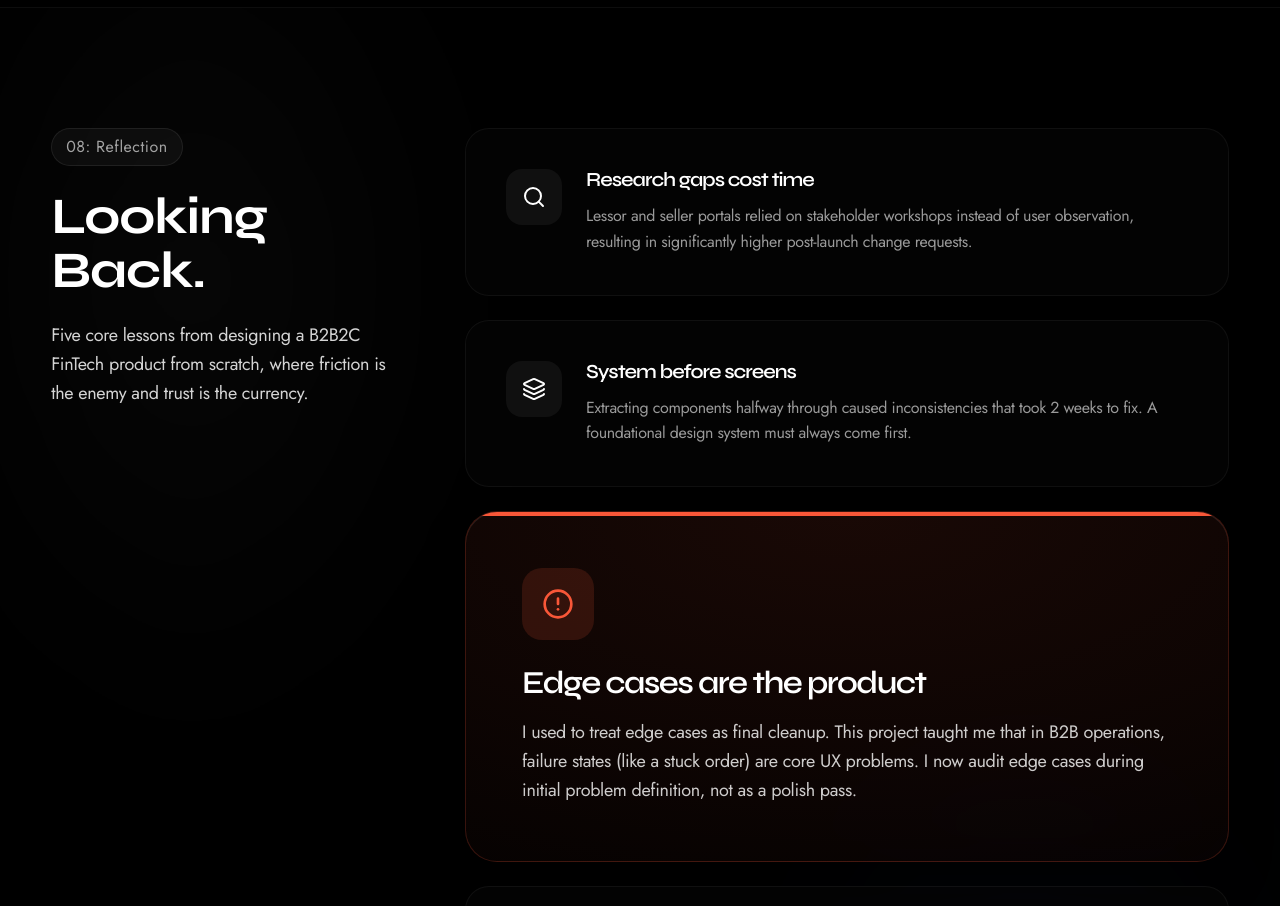
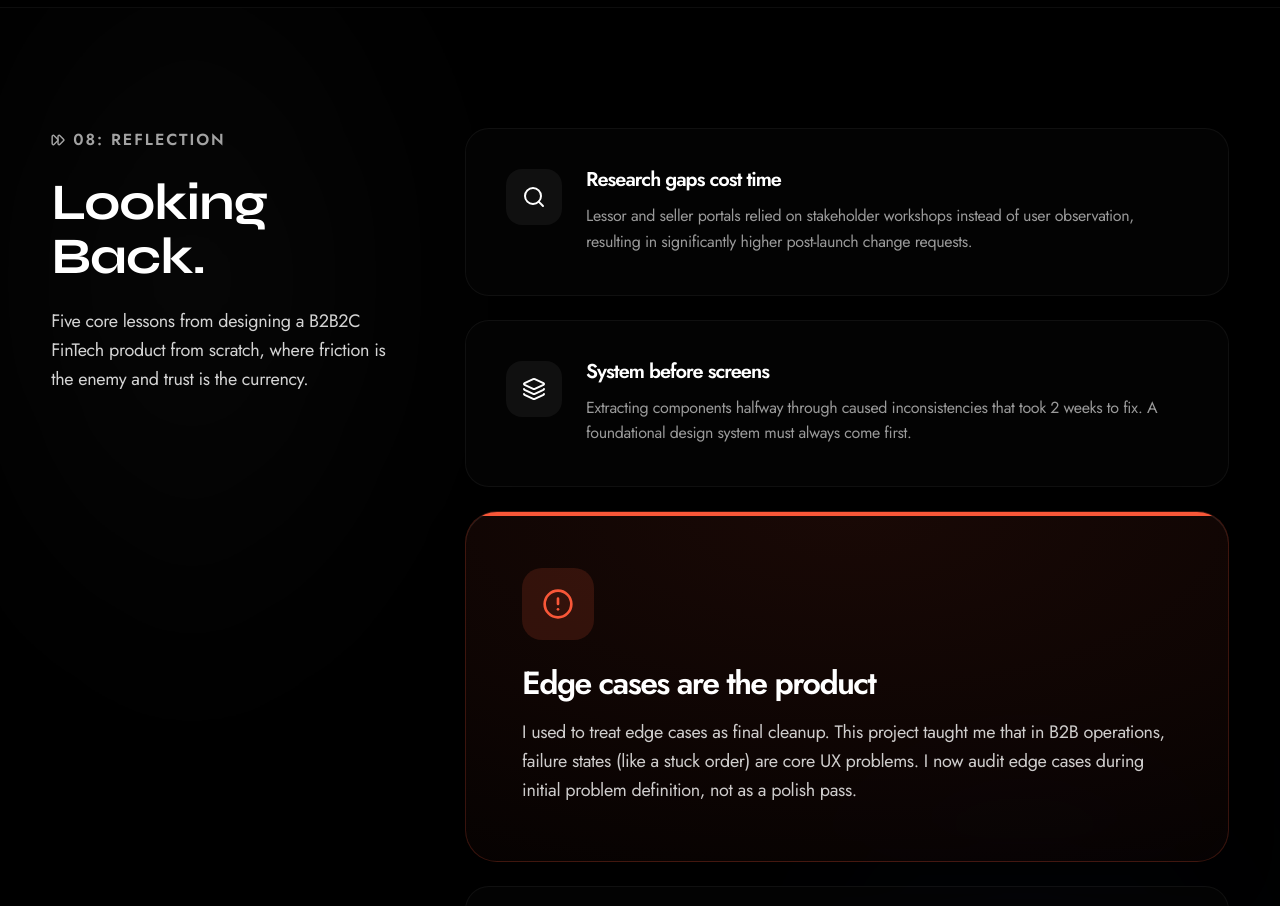
Before and after one commit to skssandeep/portfolio, a React (Vite) app: page /smart-epp in a window 1280 px wide. Shown: the part 10040-10946 px from the top of the page. Built offline with nearby package versions, Linux system fonts and the light colour scheme.

Commit message:
style: Match Reflection header to top sections and use Jost for card titles

```diff
--- a/src/pages/SmartEPPCaseStudy.tsx
+++ b/src/pages/SmartEPPCaseStudy.tsx
@@ -1773,8 +1773,9 @@ export const SmartEPPCaseStudy = () => {
 
             {/* Left Column: Sticky Header */}
             <div className="lg:col-span-4" style={{ display: 'flex', flexDirection: 'column', gap: '24px', marginTop: 0, paddingTop: 0 }}>
-              <div style={{ display: 'inline-flex', alignItems: 'center', gap: '8px', background: 'rgba(255,255,255,0.04)', border: '1px solid rgba(255,255,255,0.08)', borderRadius: '100px', padding: '6px 14px', alignSelf: 'flex-start' }}>
-                <span style={{ fontSize: '16px', color: '#a3a3a3', fontFamily: "'Jost', sans-serif", letterSpacing: '0.5px' }}>08: Reflection</span>
+              <div style={{ display: 'inline-flex', alignItems: 'center', gap: '8px', color: '#a3a3a3', fontSize: '16px', fontWeight: 600, letterSpacing: '2px', textTransform: 'uppercase', alignSelf: 'flex-start' }}>
+                <FastForward size={14} strokeWidth={2.5} />
+                <span>08: Reflection</span>
               </div>
               <h2 style={{ fontSize: 'clamp(2.5rem, 4vw, 3.5rem)', fontWeight: 700, color: '#fff', lineHeight: 1.05, letterSpacing: '-0.02em', margin: 0, fontFamily: 'var(--font-heading)' }}>
                 Looking Back.
@@ -1795,7 +1796,7 @@ export const SmartEPPCaseStudy = () => {
               >
                 <div style={{ background: 'rgba(255,255,255,0.05)', padding: '16px', borderRadius: '16px', color: '#fff' }}><Search size={24} /></div>
                 <div>
-                  <h3 style={{ fontSize: '20px', fontWeight: 600, color: '#fff', marginBottom: '12px' }}>Research gaps cost time</h3>
+                  <h3 style={{ fontSize: '20px', fontWeight: 600, color: '#fff', marginBottom: '12px', fontFamily: "'Jost', sans-serif" }}>Research gaps cost time</h3>
                   <p style={{ fontSize: '16px', color: 'rgba(255,255,255,0.6)', lineHeight: 1.6, margin: 0 }}>Lessor and seller portals relied on stakeholder workshops instead of user observation, resulting in significantly higher post-launch change requests.</p>
                 </div>
               </motion.div>
@@ -1808,7 +1809,7 @@ export const SmartEPPCaseStudy = () => {
               >
                 <div style={{ background: 'rgba(255,255,255,0.05)', padding: '16px', borderRadius: '16px', color: '#fff' }}><Layers size={24} /></div>
                 <div>
-                  <h3 style={{ fontSize: '20px', fontWeight: 600, color: '#fff', marginBottom: '12px' }}>System before screens</h3>
+                  <h3 style={{ fontSize: '20px', fontWeight: 600, color: '#fff', marginBottom: '12px', fontFamily: "'Jost', sans-serif" }}>System before screens</h3>
                   <p style={{ fontSize: '16px', color: 'rgba(255,255,255,0.6)', lineHeight: 1.6, margin: 0 }}>Extracting components halfway through caused inconsistencies that took 2 weeks to fix. A foundational design system must always come first.</p>
                 </div>
               </motion.div>
@@ -1822,7 +1823,7 @@ export const SmartEPPCaseStudy = () => {
                 <div style={{ position: 'absolute', top: 0, left: 0, width: '100%', height: '4px', background: 'var(--semantic-brand)' }} />
                 <div style={{ background: 'rgba(249,87,56,0.15)', padding: '20px', borderRadius: '20px', color: 'var(--semantic-brand)', alignSelf: 'flex-start' }}><AlertCircle size={32} /></div>
                 <div>
-                  <h3 style={{ fontSize: '32px', fontWeight: 600, color: '#fff', marginBottom: '16px', lineHeight: 1.2, fontFamily: 'var(--font-heading)' }}>Edge cases are the product</h3>
+                  <h3 style={{ fontSize: '32px', fontWeight: 600, color: '#fff', marginBottom: '16px', lineHeight: 1.2, fontFamily: "'Jost', sans-serif" }}>Edge cases are the product</h3>
                   <p style={{ fontSize: '18px', color: 'rgba(255,255,255,0.8)', lineHeight: 1.6, margin: 0 }}>I used to treat edge cases as final cleanup. This project taught me that in B2B operations, failure states (like a stuck order) are core UX problems. I now audit edge cases during initial problem definition, not as a polish pass.</p>
                 </div>
               </motion.div>
@@ -1835,7 +1836,7 @@ export const SmartEPPCaseStudy = () => {
               >
                 <div style={{ background: 'rgba(255,255,255,0.05)', padding: '16px', borderRadius: '16px', color: '#fff' }}><Lightbulb size={24} /></div>
                 <div>
-                  <h3 style={{ fontSize: '20px', fontWeight: 600, color: '#fff', marginBottom: '12px' }}>Tooltips aren't flows</h3>
+                  <h3 style={{ fontSize: '20px', fontWeight: 600, color: '#fff', marginBottom: '12px', fontFamily: "'Jost', sans-serif" }}>Tooltips aren't flows</h3>
                   <p style={{ fontSize: '16px', color: 'rgba(255,255,255,0.6)', lineHeight: 1.6, margin: 0 }}>We answered "What if I leave the company?" with a tooltip. It instantly became the #1 support ticket. It desperately needed a dedicated user flow.</p>
                 </div>
               </motion.div>
@@ -1848,7 +1849,7 @@ export const SmartEPPCaseStudy = () => {
               >
                 <div style={{ background: 'rgba(255,255,255,0.05)', padding: '16px', borderRadius: '16px', color: '#fff' }}><FastForward size={24} /></div>
                 <div>
-                  <h3 style={{ fontSize: '20px', fontWeight: 600, color: '#fff', marginBottom: '12px' }}>The Next Iteration</h3>
+                  <h3 style={{ fontSize: '20px', fontWeight: 600, color: '#fff', marginBottom: '12px', fontFamily: "'Jost', sans-serif" }}>The Next Iteration</h3>
                   <p style={{ fontSize: '16px', color: 'rgba(255,255,255,0.6)', lineHeight: 1.6, margin: 0 }}>(1) Power-user tax calculator mode. (2) Full end-of-tenure flow. (3) Complete redesign of lessor/seller portals backed by actual user research.</p>
                 </div>
               </motion.div>
```
